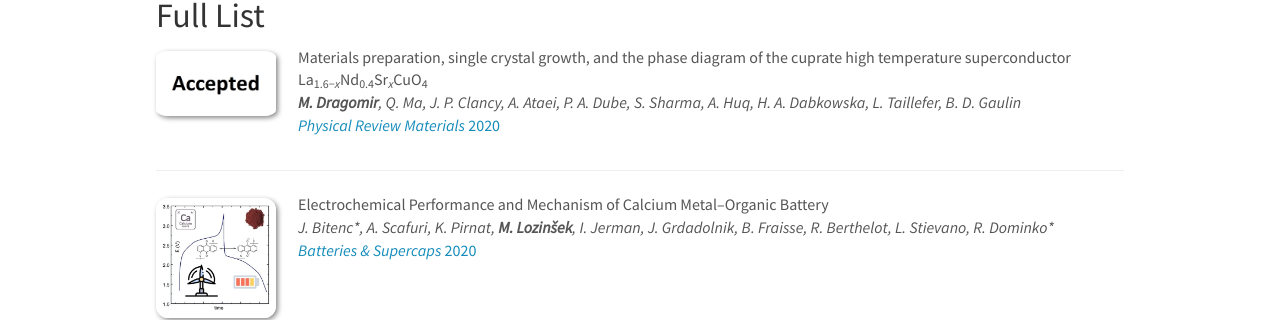
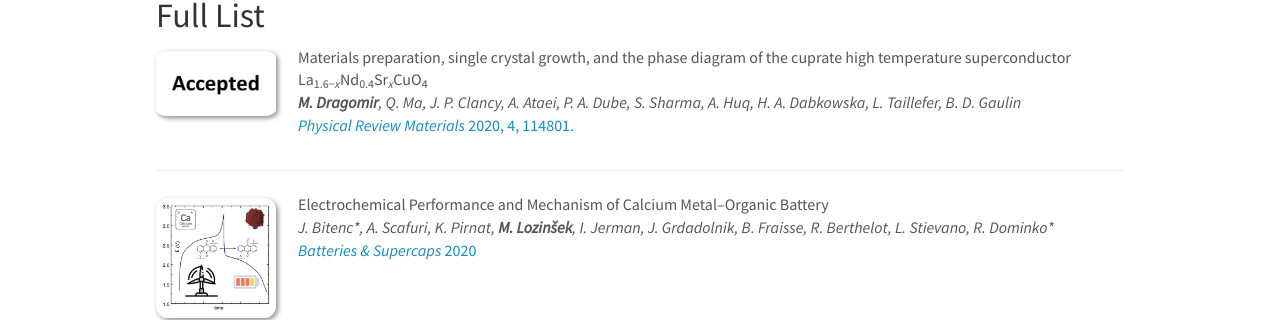
Before and after one commit to eccl-jsi/eccl-jsi.github.io, a Jekyll site: the page built from _pages/publications.md, in a window 1280 px wide and 900 px high, scrolled down 1133 px. Shown: the part 145-465 px from the top of the window. Built offline with Jekyll 4.4.1, drawn with Linux system fonts in a browser that asks for light colours; nearby versions of some CDN libraries.

Commit message:
Update publist.yml

```diff
--- a/_data/publist.yml
+++ b/_data/publist.yml
@@ -5,8 +5,8 @@
   highlight: 0
   image: Accepted.jpg
   link:
-    display: "<i>Physical Review Materials</i> 2020"
-    url: "https://journals.aps.org/prmaterials/accepted/b2071Z59I551dc0cb19924424b9d7503a61b59948"
+    display: "<i>Physical Review Materials</i> 2020, 4, 114801."
+    url: "https://doi.org/10.1103/PhysRevMaterials.4.114801"
   title: "Materials preparation, single crystal growth, and the phase diagram of the cuprate high temperature superconductor La<sub>1.6−<i>x</i></sub>Nd<sub>0.4</sub>Sr<sub><i>x</i></sub>CuO<sub>4</sub>"
 -
   authors: "J. Bitenc&#42;, A. Scafuri, K. Pirnat, <b>M. Lozinšek</b>, I. Jerman, J. Grdadolnik, B. Fraisse, R. Berthelot, L. Stievano, R. Dominko*"
```
